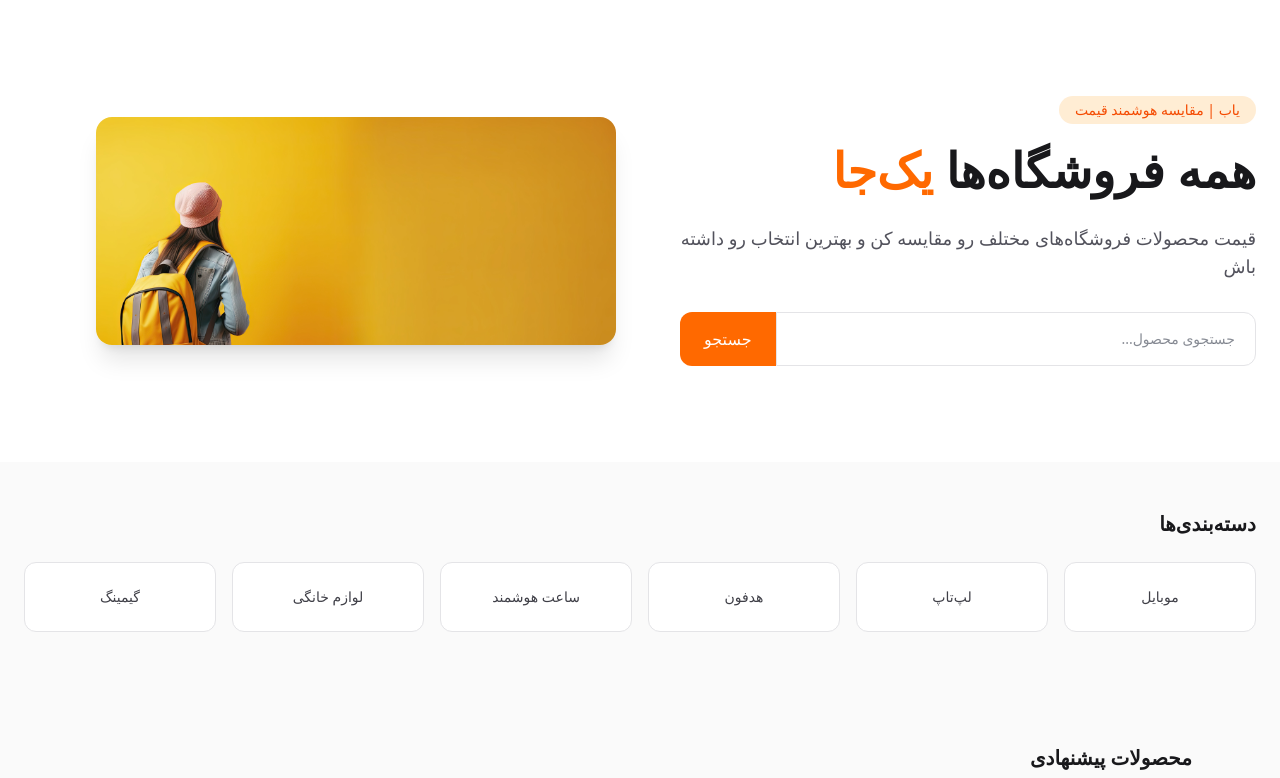
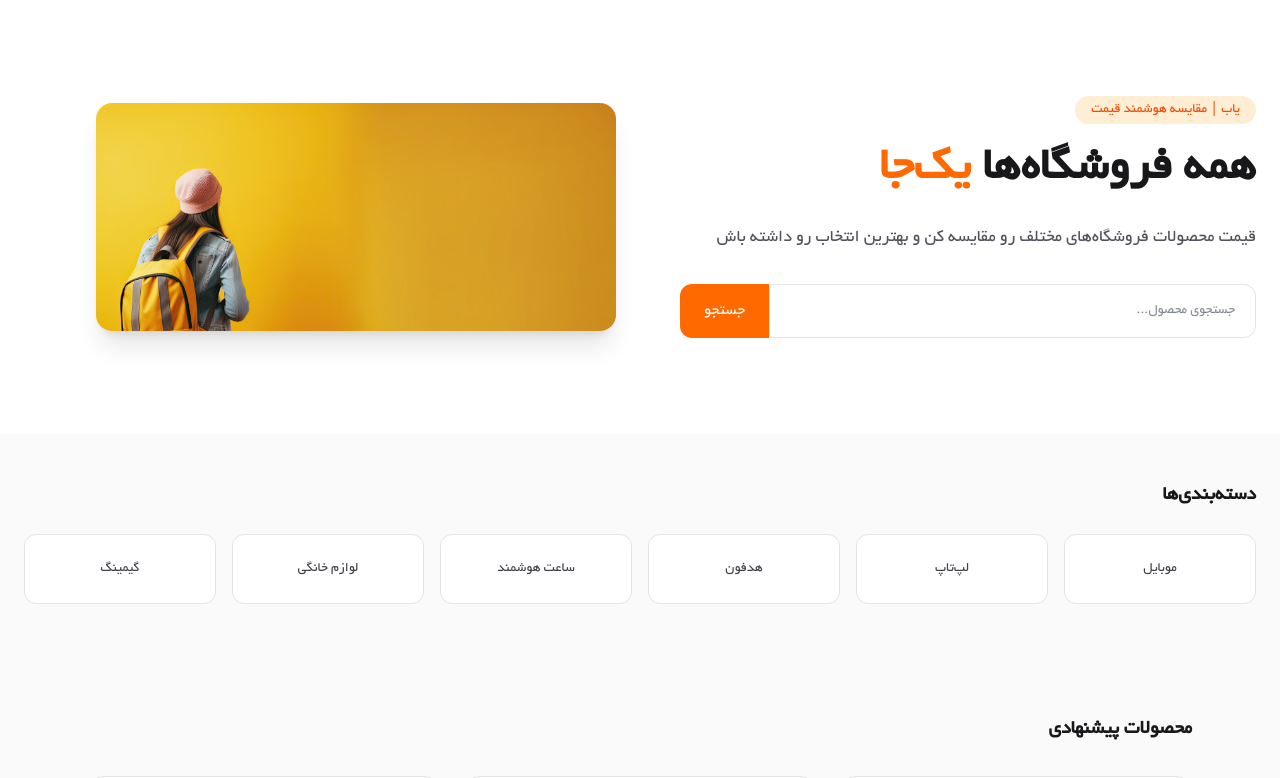
Before and after one commit to mahdi-Malekpour/yab-market, a Next.js app: page / in a window 1280 px wide. Shown: the top 778 px of the page. Built offline with nearby package versions, Linux system fonts and the light colour scheme.

Commit message:
update home page ui

```diff
--- a/app/globals.css
+++ b/app/globals.css
@@ -1,18 +1,28 @@
-@import url('https://fonts.googleapis.com/css2?family=Vazirmatn:wght@100;200;300;400;500;600;700;800;900&display=swap');
-@import "tailwindcss";/* ---------- Theme ---------- */
+@import "tailwindcss";
+
+/* ---------- Yekan Font ---------- */
+@font-face {
+  font-family: "Yekan";
+  src: url("/fonts/Yekan.ttf") format("truetype");
+  font-weight: normal;
+  font-style: normal;
+  font-display: swap;
+}
+
+/* ---------- Theme ---------- */
 :root {
   --background: #f8fafc;   /* خاکستری ملایم */
   --foreground: #0f172a;   /* متن تیره */
 }
 
 html {
-  font-family: 'Vazirmatn';
   direction: rtl;
+  font-family: "Yekan", ui-sans-serif, system-ui, -apple-system,
+    BlinkMacSystemFont, "Segoe UI", Roboto, Arial, sans-serif;
 }
 
 body {
   background-color: var(--background);
   color: var(--foreground);
-  font-family: ui-sans-serif, system-ui, -apple-system,
-    BlinkMacSystemFont, "Segoe UI", Roboto, Arial, sans-serif;
+  margin: 0;
 }
```
Also changed, not shown: public/fonts/Yekan.ttf (added).
